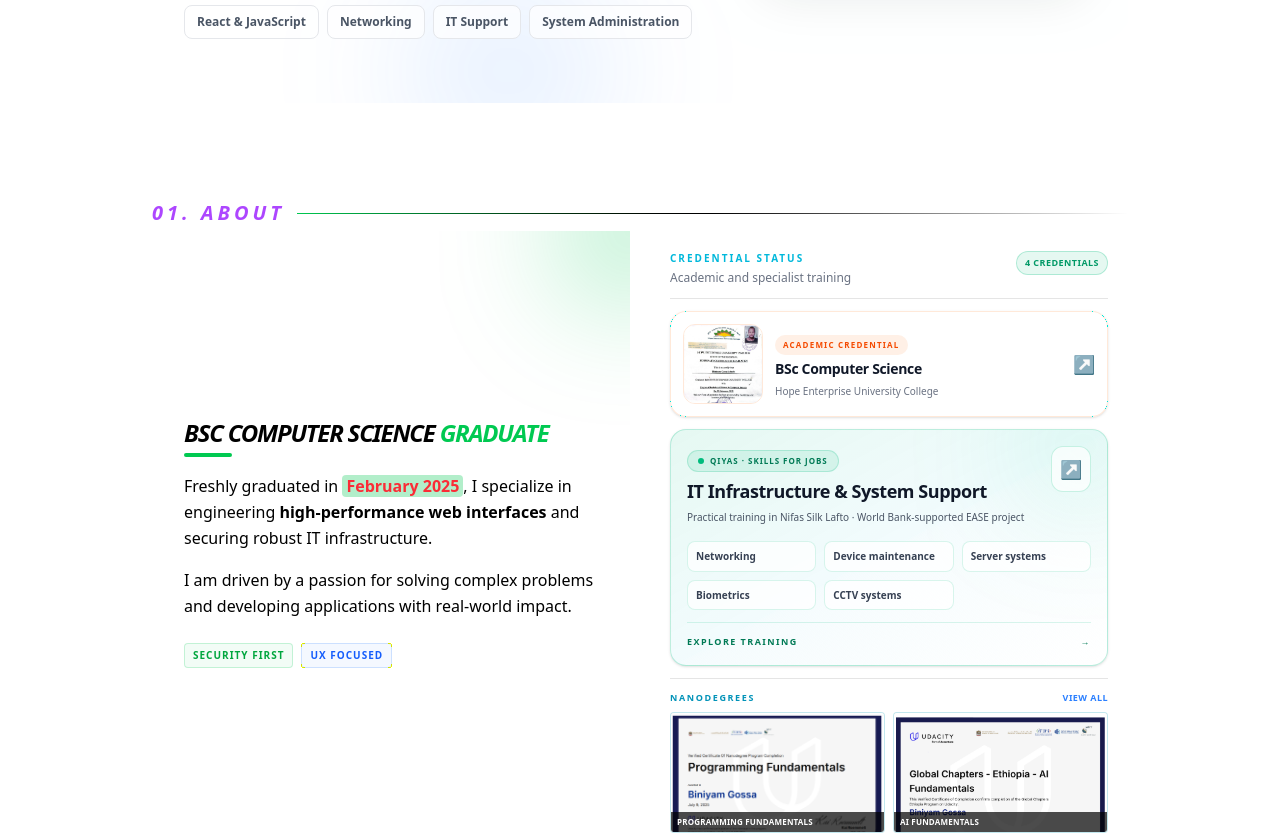
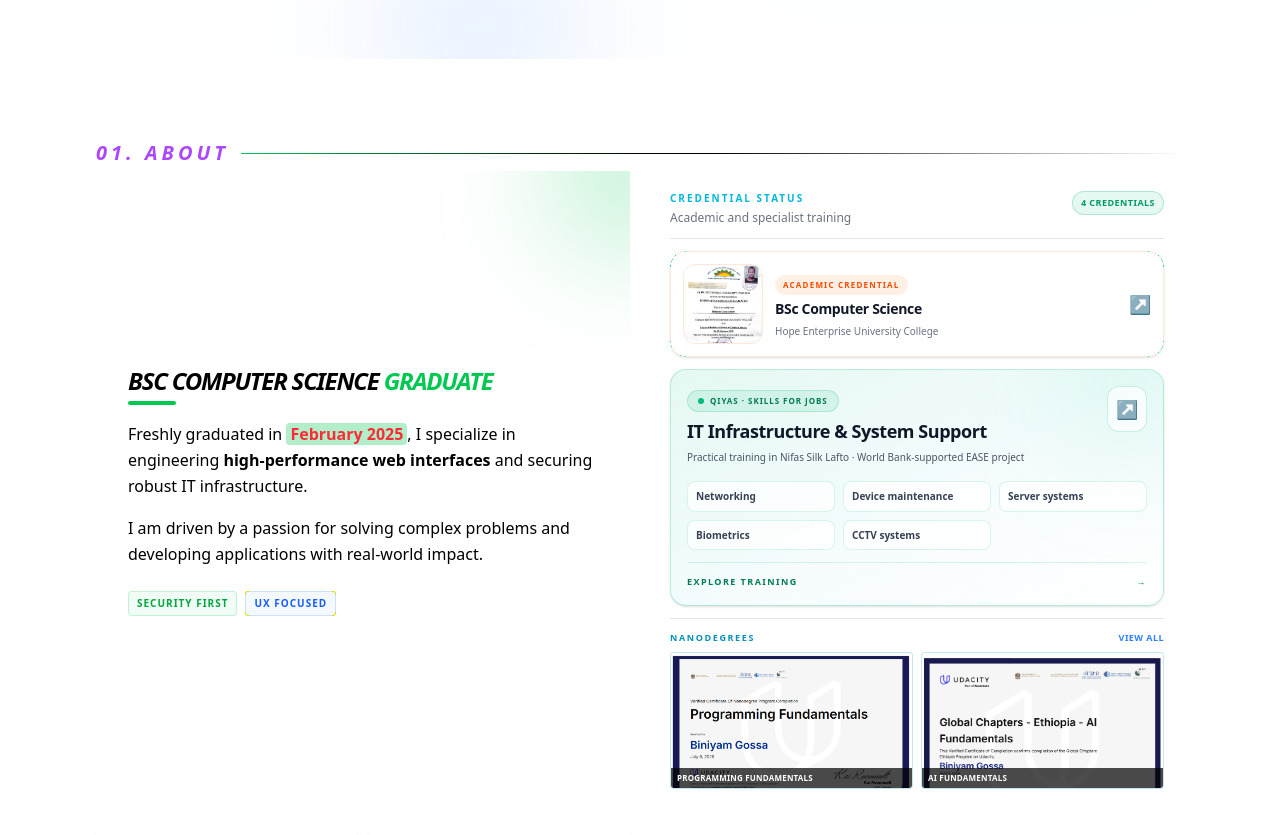
Before and after one commit to bnmgossa/biniyamgossa, a React (Vite) app: page / in a window 1280 px wide. Shown: the part 700-1535 px from the top of the page. Built offline with nearby package versions, Linux system fonts and the light colour scheme.

Commit message:
Improve portfolio layout spacing and remove duplicate section anchors

```diff
--- a/src/App.jsx
+++ b/src/App.jsx
@@ -10,13 +10,12 @@ function App() {
   return (
     <div className="min-h-screen bg-transparent scroll-smooth transition-colors duration-500">
         <Navbar />
-        <main className="max-w-5xl mx-auto px-6 pt-32 space-y-24 ">
+        <main id="main-content" className="mx-auto max-w-6xl space-y-20 px-4 pb-28 pt-24 sm:px-6 sm:pt-28 lg:px-8">
           <section id="home"><Hero /></section>
-          <section id="about" ><About /></section>
+          <About />
           <ProjectShowcase />
           <section id="skills"><Skills /></section>
           <section id="contact"><Contact /></section>
-          <div className="h-[20vh] pointer-events-none" />
         </main>
     </div>
   );
```
